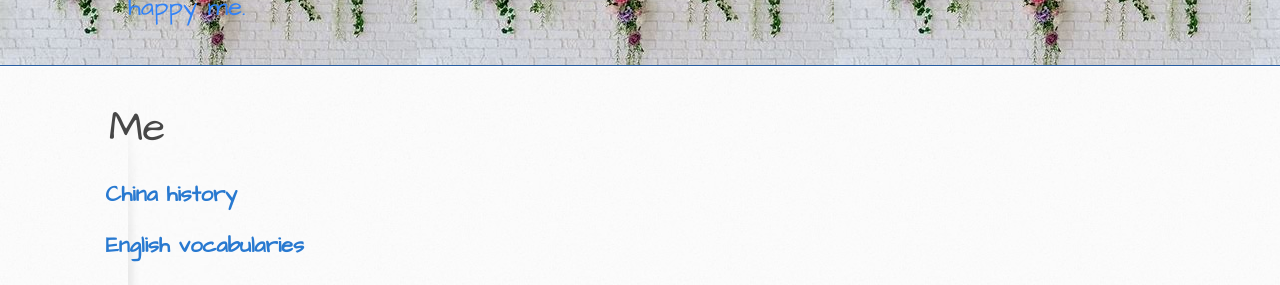
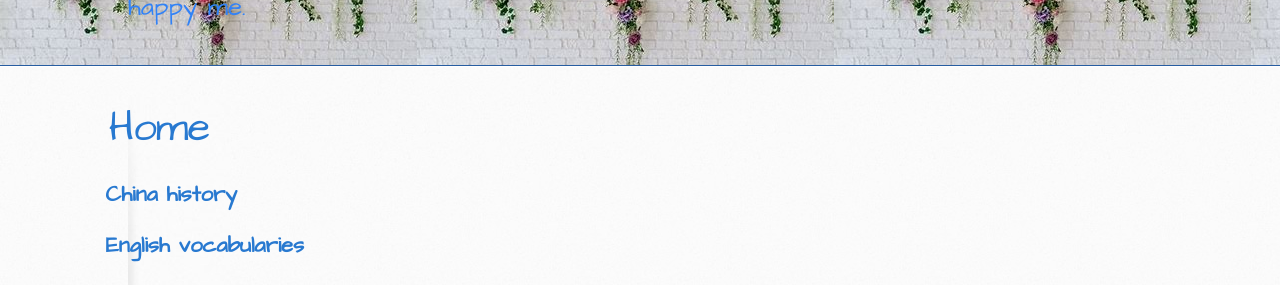
Before and after one commit to itcraftme/itcraftme, a Jekyll site: the page built from docs/me/index.md, in a window 1280 px wide. Shown: the part 169-454 px from the top of the page. Built offline with Jekyll 4.4.1, drawn with Linux system fonts in a browser that asks for light colours; our own code applies the rules of GitHub Pages for plain Markdown files.

Commit message:
Update index.md

```diff
--- a/docs/me/index.md
+++ b/docs/me/index.md
@@ -1,7 +1,7 @@
 ---
 layout: default
 ---
-# Me
+#  [Home](../../index.md)
 ## [China history](./history.md)
 ## [English vocabularies](./vocabulary.md)
 ## [Pick ups](./pickups.md)
```
